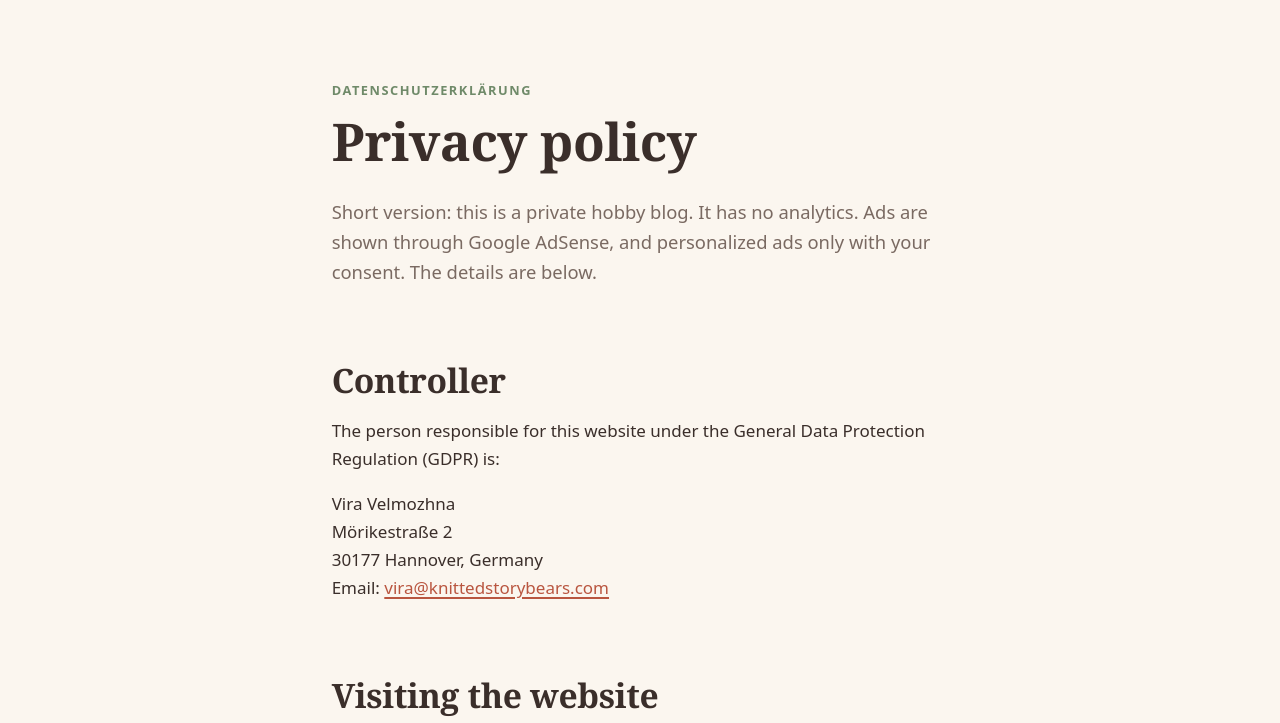
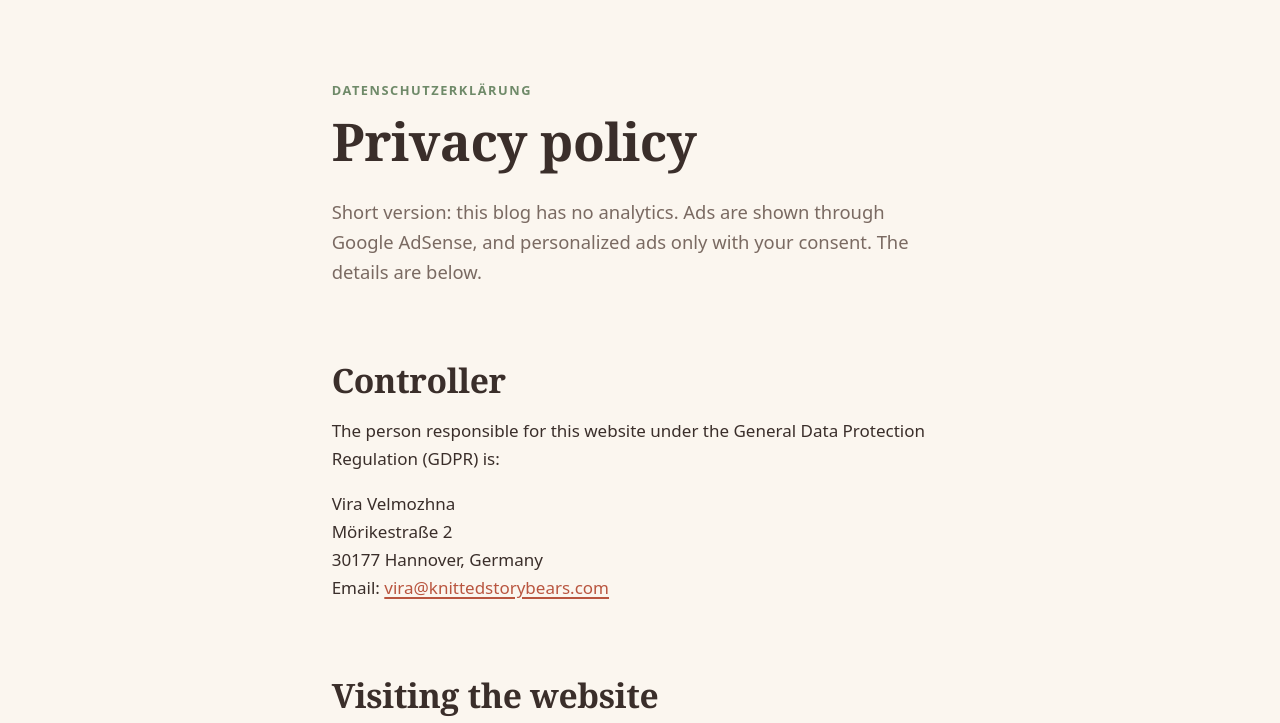
Before and after one commit to viravelmozhna/knittedstorybears, an Astro site: page /privacy in a window 1280 px wide. Shown: the part 77-800 px from the top of the page. Built offline with nearby package versions, Linux system fonts and the light colour scheme; Astro itself is replaced by a stand-in of ours.

Commit message:
Privacy policy: drop "private hobby blog" from the summary
The site is run as a registered business with an Impressum and ads, so
the opening line no longer calls it a private hobby blog.

Co-Authored-By: Claude Opus 5.5 <noreply@anthropic.com>

```diff
--- a/src/pages/privacy.astro
+++ b/src/pages/privacy.astro
@@ -12,8 +12,8 @@ const updated = '17 November 2026';
       <p class="eyebrow">Datenschutzerklärung</p>
       <h1>Privacy policy</h1>
       <p class="lede">
-        Short version: this is a private hobby blog. It has no analytics. Ads are shown through Google AdSense, and
-        personalized ads only with your consent. The details are below.
+        Short version: this blog has no analytics. Ads are shown through Google AdSense, and personalized ads only
+        with your consent. The details are below.
       </p>
 
       <h2>Controller</h2>
```
